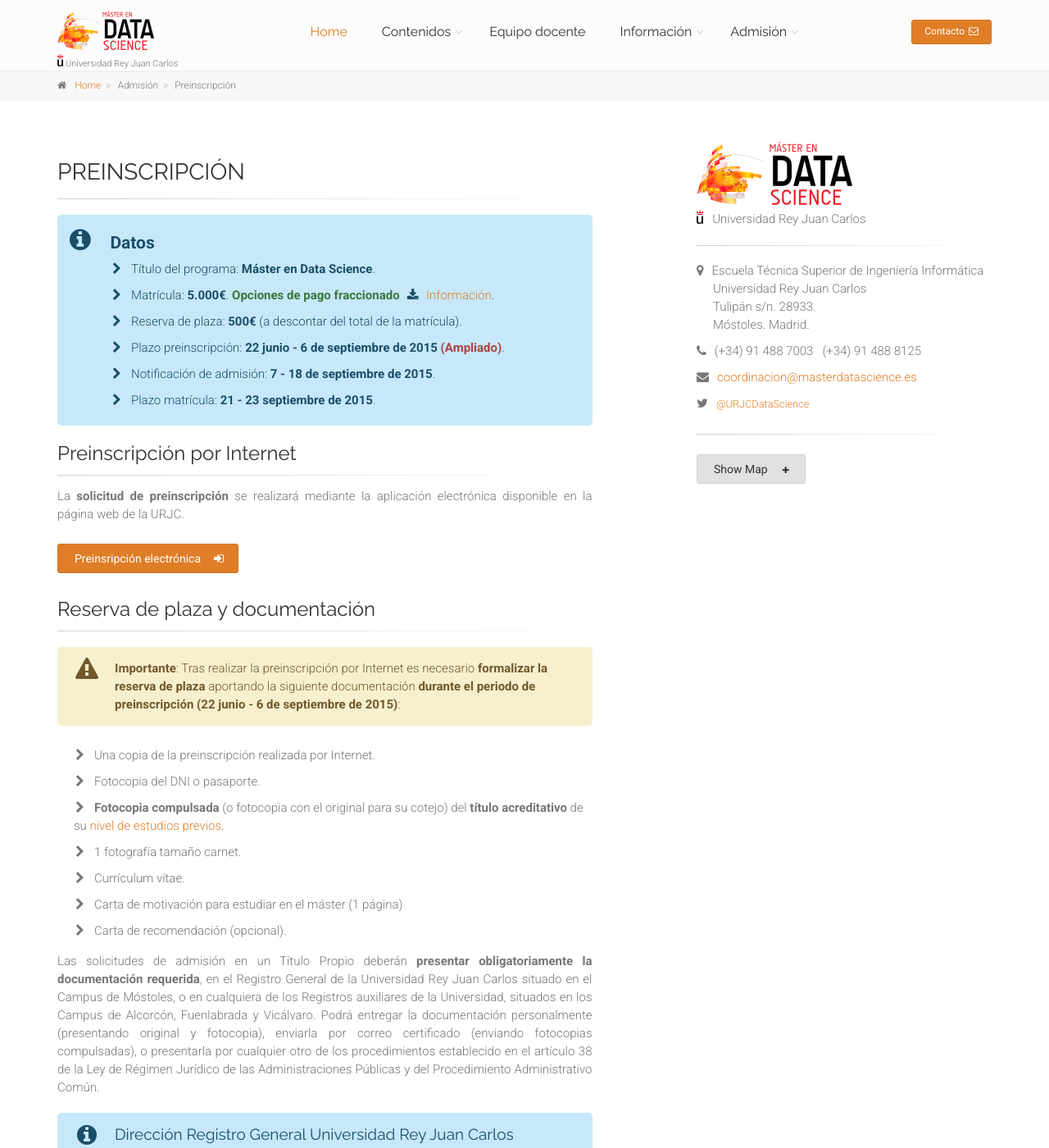
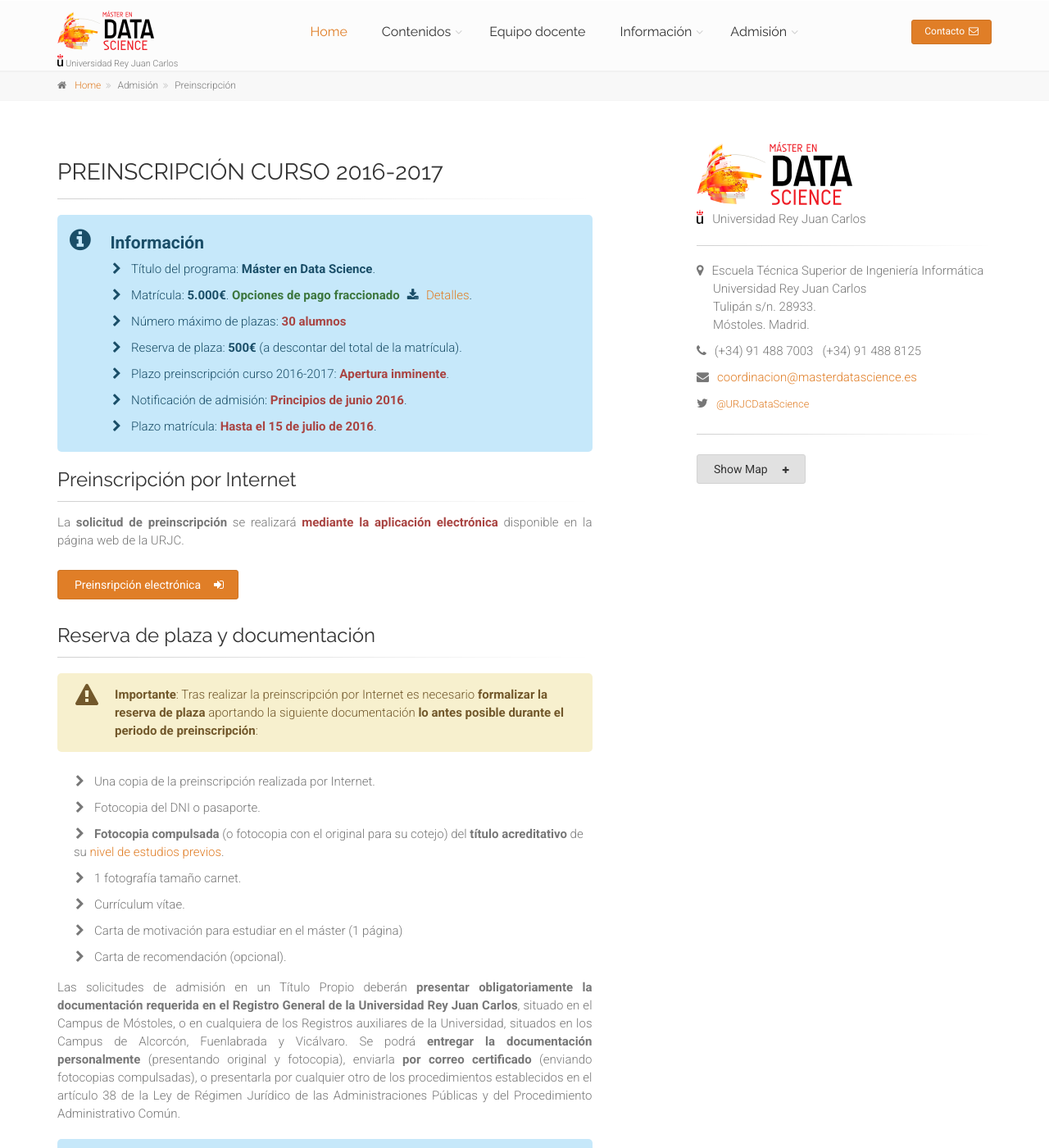
Before and after one commit to URJCDataScience/central, a Jekyll site: the page built from preinscripcion/index.html, in a window 1280 px wide and 1400 px high. Shown: the whole window at 82% size. Built offline with Jekyll 4.4.1, drawn with Linux system fonts in a browser that asks for light colours; some of the changed text lies outside the part shown.

Commit message:
Load new info registration 2016-2017

```diff
--- a/_includes/registration_info.html
+++ b/_includes/registration_info.html
@@ -5,9 +5,9 @@
 	<li>
 		<i class="fa fa-map-marker pr-5"></i><strong>Títulos Propios y Formación Contínua</strong>
 		<br>
-		<span class="pl-20">Universidad Rey Juan Carlos</span>
+		<span class="pl-20">Universidad Rey Juan Carlos</span>, Campus de Móstoles.
 		<br>
-		<span class="pl-20"><i class="fa fa-phone pr-10"></i> (+34) 91 488 70 40 (hasta las 16h)</span>
+		<span class="pl-20"><i class="fa fa-phone pr-10"></i> (+34) 91 488 70 40 (<strong>hasta las 16.00</strong>).</span>
 	</li>
 	<li>
 		<i class="fa fa-download pr-5"></i>
--- a/preinscripcion/index.html
+++ b/preinscripcion/index.html
@@ -15,29 +15,32 @@ author: URJCDataScience
 			<!-- main start -->
 			<!-- ================ -->
 			<div class="col-sd-6 col-md-6 col-lg-7">
-				<h2>Preinscripción</h2>
+				<h2>Preinscripción curso 2016-2017</h2>
 				<div class="separator-2"></div>
 
 				<div class="alert alert-info" role="alert">
-					<i class="fa fa-info-circle fa-2x"></i> <span class="lead pl-20"><strong>Datos</strong></span>
+					<i class="fa fa-info-circle fa-2x"></i> <span class="lead pl-20"><strong>Información</strong></span>
 				<ul class="list-icons pl-50">
 					<li><i class="fa fa-chevron-right pr-10"></i>Título del programa:
 						<strong>Máster en Data Science</strong>.
 					</li>
 					<li><i class="fa fa-chevron-right pr-10"></i>Matrícula:
-						<strong>5.000€</strong>. <strong class="text-success">Opciones de pago fraccionado</strong> <i class="fa fa-download"></i><a href="http://www.urjc.es/images/EstudiarURJC/Admision_matricula/titulos%20propios/pago_fraccionado.pdf"> Información</a>.
+						<strong>5.000€</strong>. <strong class="text-success">Opciones de pago fraccionado</strong> <i class="fa fa-download"></i><a href="http://www.urjc.es/images/EstudiarURJC/Admision_matricula/titulos%20propios/pago_fraccionado.pdf"> Detalles</a>.
+					</li>
+					<li><i class="fa fa-chevron-right pr-10"></i>Número máximo de plazas:
+						<strong class="text-danger">30 alumnos</strong>
 					</li>
 					<li><i class="fa fa-chevron-right pr-10"></i>Reserva de plaza:
 						<strong>500€</strong> (a descontar del total de la matrícula).
 					</li>
-					<li><i class="fa fa-chevron-right pr-10"></i>Plazo preinscripción:
-						<strong>22 junio - 6 de septiembre de 2015</strong> <strong class="text-danger">(Ampliado)</strong>.
+					<li><i class="fa fa-chevron-right pr-10"></i>Plazo preinscripción curso 2016-2017:
+						<strong class="text-danger">Apertura inminente</strong>.
 					</li>
 					<li><i class="fa fa-chevron-right pr-10"></i>Notificación de admisión:
-						<strong>7 - 18 de septiembre de 2015</strong>.
+						<strong class="text-danger">Principios de junio 2016</strong>.
 					</li>
 					<li><i class="fa fa-chevron-right pr-10"></i>Plazo matrícula:
-						<strong>21 - 23 septiembre de 2015</strong>.
+						<strong class="text-danger">Hasta el 15 de julio de 2016</strong>.
 					</li>
 				</ul>
 				</div>
@@ -46,8 +49,8 @@ author: URJCDataScience
 				<div class="separator-2"></div>
 
 				<p class="text-justify">
-					La <strong>solicitud de preinscripción</strong> se realizará mediante la aplicación
-					electrónica disponible en la página web de la URJC.
+					La <strong>solicitud de preinscripción</strong> se realizará <strong class="text-danger">mediante la aplicación
+					electrónica</strong> disponible en la página web de la URJC.
 				</p>
 				<a href="http://www.urjc.es/estudiar-en-la-urjc/admision/276-titulos-propios-admision#preinscripci%C3%B3n" class="btn btn-default btn-animated">Preinsripción electrónica <i class="fa fa-sign-in"></i></a>
 
@@ -56,8 +59,8 @@ author: URJCDataScience
 				<div class="alert  alert-icon alert-warning" role="alert">
 					<i class="fa fa-warning"></i>
 					<strong>Importante</strong>: Tras realizar la preinscripción por Internet es necesario <strong>formalizar la
-					reserva de plaza</strong> aportando la siguiente documentación <strong>durante el periodo de
-				    preinscripción (22 junio - 6 de septiembre de 2015)</strong>:
+					reserva de plaza</strong> aportando la siguiente documentación <strong>lo antes posible durante el periodo de
+				    preinscripción</strong>:
 				</div>
 				<ul class="list-icons pl-20">
 					<li><i class="fa fa-chevron-right pr-10"></i>Una copia de la preinscripción realizada por Internet.
@@ -81,11 +84,11 @@ author: URJCDataScience
 
 				<p class="text-justify">
 					Las solicitudes de admisión en un Título Propio deberán <strong>presentar obligatoriamente la
-					documentación requerida</strong>, en el Registro General de la Universidad Rey Juan Carlos situado en
+					documentación requerida en el Registro General de la Universidad Rey Juan Carlos</strong>, situado en
 					el Campus de Móstoles, o en cualquiera de los Registros auxiliares de la Universidad, situados
-					en los Campus de Alcorcón, Fuenlabrada y Vicálvaro. Podrá entregar la documentación personalmente
-					(presentando original y fotocopia), enviarla por correo certificado (enviando fotocopias compulsadas),
-					o presentarla por cualquier otro de los procedimientos establecido en el artículo 38 de la Ley
+					en los Campus de Alcorcón, Fuenlabrada y Vicálvaro. Se podrá <strong>entregar la documentación personalmente</strong>
+					(presentando original y fotocopia), enviarla <strong>por correo certificado</strong> (enviando fotocopias compulsadas),
+					o presentarla por cualquier otro de los procedimientos establecidos en el artículo 38 de la Ley
 					de Régimen Jurídico de las Administraciones Públicas y del Procedimiento Administrativo Común.
 				</p>
 
@@ -93,11 +96,11 @@ author: URJCDataScience
 					<i class="fa fa-info-circle"></i>
 					<h4 class="margin-clear">Dirección Registro General Universidad Rey Juan Carlos</h4>
 					<br>
-					Universidad Rey Juan Carlos
+					<strong>Universidad Rey Juan Carlos</strong>.
 					<br>
-					Registro General
+					<strong>Registro General</strong>.
 					<br>
-					Campus de Móstoles
+					Campus de Móstoles.
 					<br>
 					Tulipán s/n. 28933.
 					<br>
```
Also changed, not shown: admision/index.html (+17 -18 lines), index.html (+16 -38 lines), matricula/index.html (+15 -12 lines).
